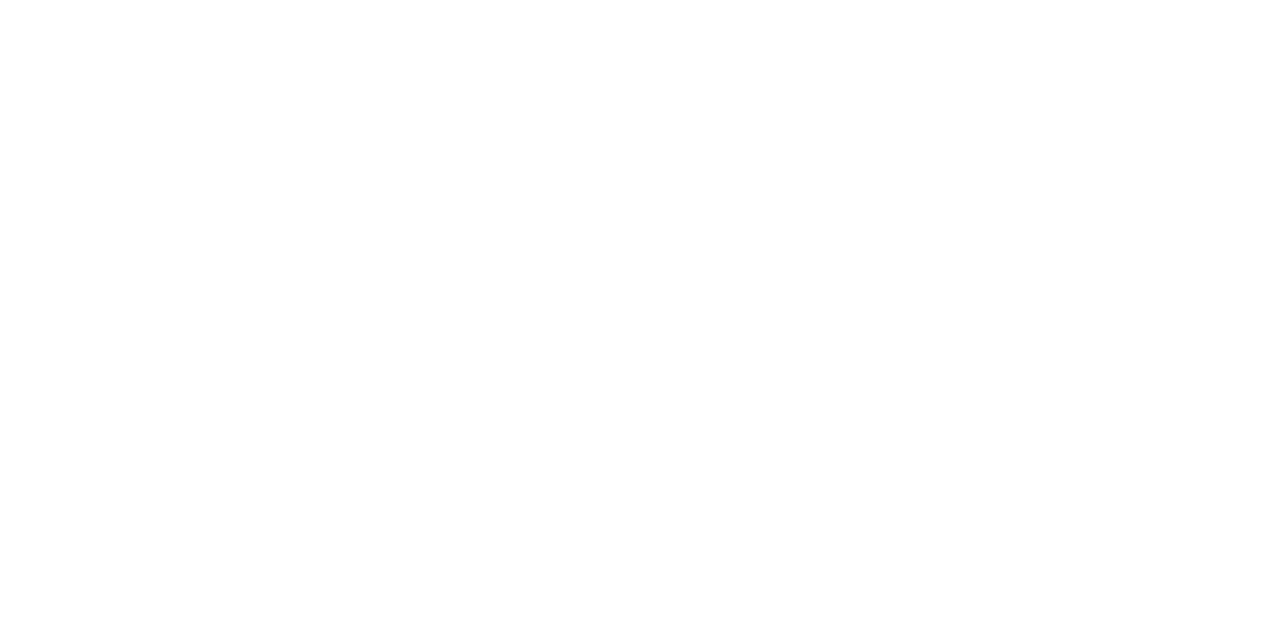
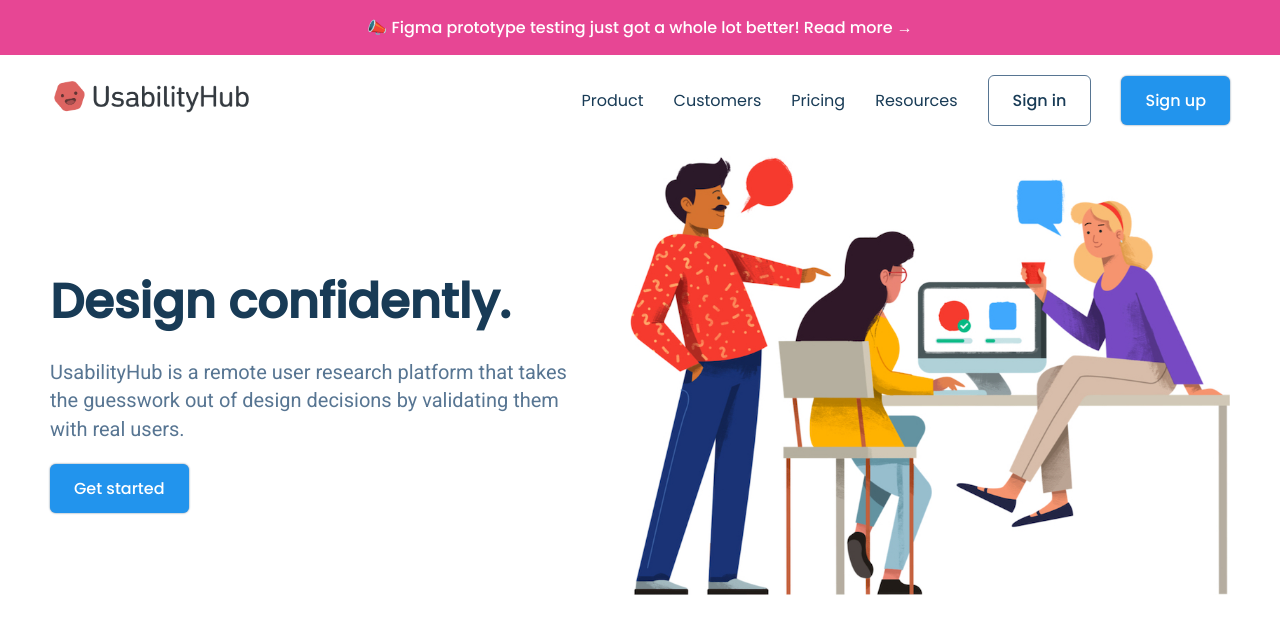
Before and after one commit to preaus007/modern-website, a plain HTML site: page index.html in a window 1280 px wide. Drawn offline with Linux system fonts and the light colour scheme.

Commit message:
Done till hero section

```diff
--- a/assets/style.css
+++ b/assets/style.css
@@ -1,4 +1,4 @@
-@import url('https://fonts.googleapis.com/css2?family=Poppins:wght@400;700&family=Roboto:wght@400;700&display=swap');
+@import url('https://fonts.googleapis.com/css2?family=Poppins:wght@400;500&family=Roboto:wght@400;700&display=swap');
 
 * {
     margin: 0;
@@ -10,7 +10,7 @@
     --secondary-text-color: #577592;
     --accent-color: #2294ED;
     --accent-color-dark: #1d69a3;
-    --padding-inline-selection: 20px;
+    --padding-inline-selection: 5px;
 }
 body {
     font-family: 'Poppins', sans-serif;
@@ -38,11 +38,99 @@
 ul {
     list-style-type: none;
 }
+.primary-button{
+    background-color: var(--accent-color);
+    color: white !important;
+    font-weight: 500;
+    border-radius: 6px;
+    padding: 12px 24px;
+    box-shadow: 0 0 2px var(--secondary-text-color);
+    transition: 0.2s ease-out;
+}
+.primary-button:hover {
+    background-color: var(--accent-color-dark);
+}
+.secondary-button{
+    border: 0.6px solid var(--secondary-text-color);
+    border-radius: 6px;
+    font-weight: 500;
+    color: var(--primary-text-color) !important;
+    padding: 12px 24px;
+    transition: 0.2s ease-out;
+}
+.secondary-button:hover{
+    border: 0.6px solid var(--accent-color);
+    color: var(--accent-color) !important;
+}
+.hover-link{
+    color: var(--primary-text-color);
+    transition: 0.2s ease-out;
+}
+.hover-link:hover{
+    color: var(--accent-color);
+}
+.container {
+    max-width: 1180px;
+    margin-inline: auto;
+}
 .flex {
     display: flex;
-    justify-content: center;
+    align-items: center;
 }
-.semibold-text{
+.small-bold-text{
     font-size: 1rem;
     font-weight: 500;
 }
+.top-banner {
+    background-color: #E74694;
+    /* background-image: url(./images/asset\ 30.png); */
+    background-size: 300px;
+}
+.banner-text {
+    color: white;
+    padding: 15px 30px;
+    text-align: center;
+}
+
+.main-nav{
+    margin-top: 20px;
+    justify-content: space-between;
+
+}
+.company-logo {
+    cursor: pointer;
+}
+.company-logo > img {
+    width: 200px;
+}
+.nav-links {
+    flex-basis: 730px;
+}
+.nav-links > ul {
+    justify-content: end;
+    gap: 30px;
+}
+
+header {
+    padding: 30px var(--padding-inline-selection) 0;
+}
+
+.header-section {
+    justify-content: center;
+    gap: 50px;
+}
+.header-left {
+    max-width: 400vw;
+}
+.header-left > h1 {
+    margin-top: 20px;
+}
+.header-left > p {
+    margin-top: 20px;
+}
+.header-left > .get-started-btn {
+    margin-top: 20px;
+}
+.header-right > img {
+    width: 600px;
+}
--- a/index.html
+++ b/index.html
@@ -8,9 +8,48 @@
 </head>
 <body>
 
-    <div class="top-bar"></div>
-    <nav></nav>
-    <header></header>
+    <!-- Top banner section -->
+    <div class="top-banner">
+        <div class="container">
+            <div class="small-bold-text banner-text">
+                📣 Figma prototype testing just got a whole lot better! Read more →
+            </div>
+        </div>
+    </div>
+
+    <!-- Navigation Bar -->
+    <nav>
+        <div class="container main-nav flex">
+            <a href="#" class="company-logo">
+                <img src="./assets/images/asset 1.png" alt="company logo">
+            </a>
+            <div class="nav-links">
+                <ul class="flex">
+                    <li><a href="#" class="hover-link">Product</a></li>
+                    <li><a href="#" class="hover-link">Customers</a></li>
+                    <li><a href="#" class="hover-link">Pricing</a></li>
+                    <li><a href="#" class="hover-link">Resources</a></li>
+                    <li><a href="#" class="hover-link secondary-button">Sign in</a></li>
+                    <li><a href="#" class="hover-link primary-button">Sign up</a></li>
+                </ul>
+            </div>
+        </div>
+    </nav>
+
+    <!-- Hero section -->
+    <header>
+        <div class="container header-section flex">
+            <div class="header-left">
+                <h1>Design confidently.</h1>
+                <p>UsabilityHub is a remote user research platform that takes the guesswork out of design decisions by validating them with real users.</p>
+                <a href="#" class="primary-button get-started-btn"> Get started </a>
+            </div>
+            <div class="header-right">
+                <img src="./assets/images/asset 2.jpeg" alt="hero image">
+            </div>
+        </div>
+    </header>
+
     <section class="companies-section"></section>
     <section class="features-section"></section>
     <section class="big-feature-section"></section>
```
